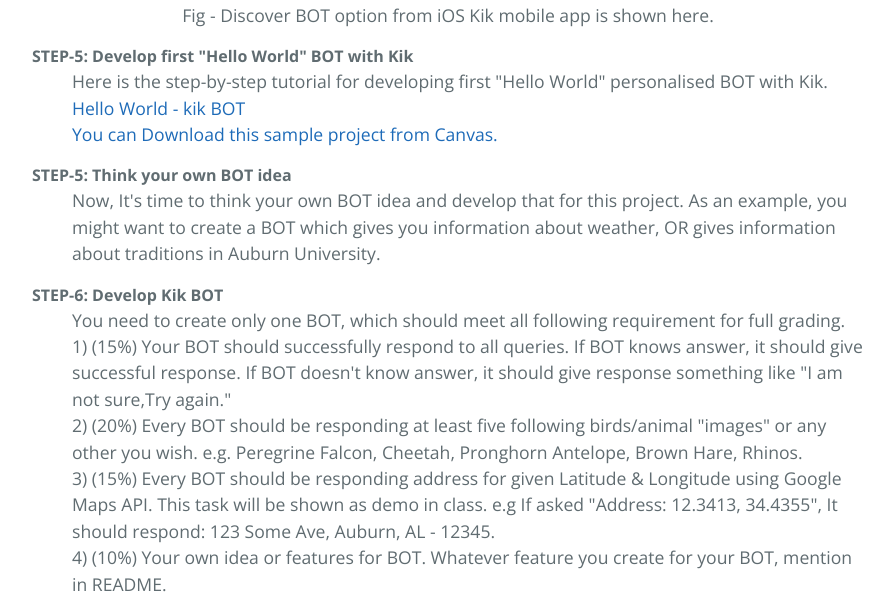
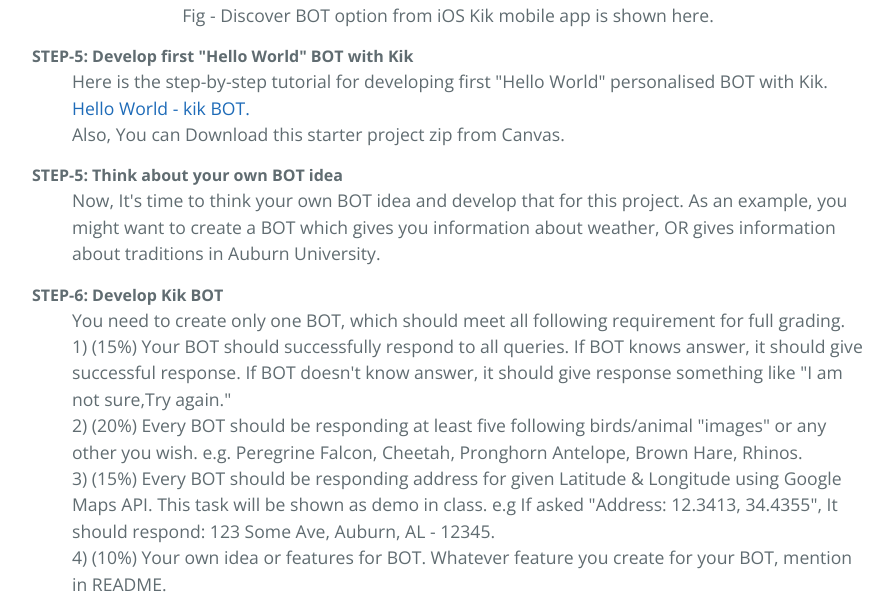
Before and after one commit to Ravi2712/ravi2712.github.io, a Jekyll site: the page built from index.md, in a window 1280 px wide and 900 px high, scrolled down 1930 px, cut to the strip 164-757 px from the top of the window. Shown: the whole strip, without its empty margins (192-1085 px from the left). Built offline with Jekyll 4.4.1, drawn with Linux system fonts in a browser that asks for light colours.

Commit message:
Changes#23

```diff
--- a/index.md
+++ b/index.md
@@ -51,10 +51,10 @@ November 24, 2018 | 11:59 PM
 Fig - Discover BOT option from iOS Kik mobile app is shown here.
 </center>
 <dt>STEP-5: Develop first "Hello World" BOT with Kik</dt>
-<dd>Here is the step-by-step tutorial for developing first "Hello World" personalised BOT with Kik. <a href="#"> Hello World - kik BOT <br>
-You can Download this sample project from Canvas. </a>
+<dd>Here is the step-by-step tutorial for developing first "Hello World" personalised BOT with Kik. <a href="#"> Hello World - kik BOT. </a> <br>
+Also, You can Download this starter project zip from Canvas.
 </dd>
-<dt>STEP-5: Think your own BOT idea</dt>
+<dt>STEP-5: Think about your own BOT idea</dt>
 <dd>Now, It's time to think your own BOT idea and develop that for this project. As an example, you might want to create a BOT which gives you information about weather, OR gives information about traditions in Auburn University.</dd>
 <dt>STEP-6: Develop Kik BOT</dt>
 <dd>
@@ -66,7 +66,6 @@ You need to create only one BOT, which should meet all following requirement for
 <img src="http://salemount.com/project-4/kik-discover-bot.jpeg" alt="Kik Discover BOT" style="width:150px;height:225px;">
 <img src="http://salemount.com/project-4/kik-discover-bot.jpeg" alt="Kik Discover BOT" style="width:150px;height:225px;">
 <img src="http://salemount.com/project-4/kik-discover-bot.jpeg" alt="Kik Discover BOT" style="width:150px;height:225px;">
-
 </dd>
 </dl>
 
```
